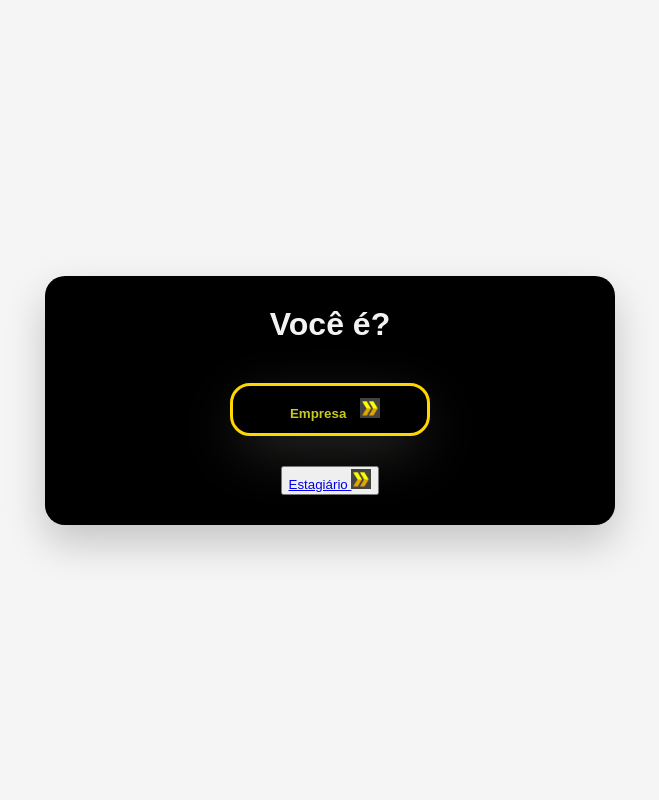
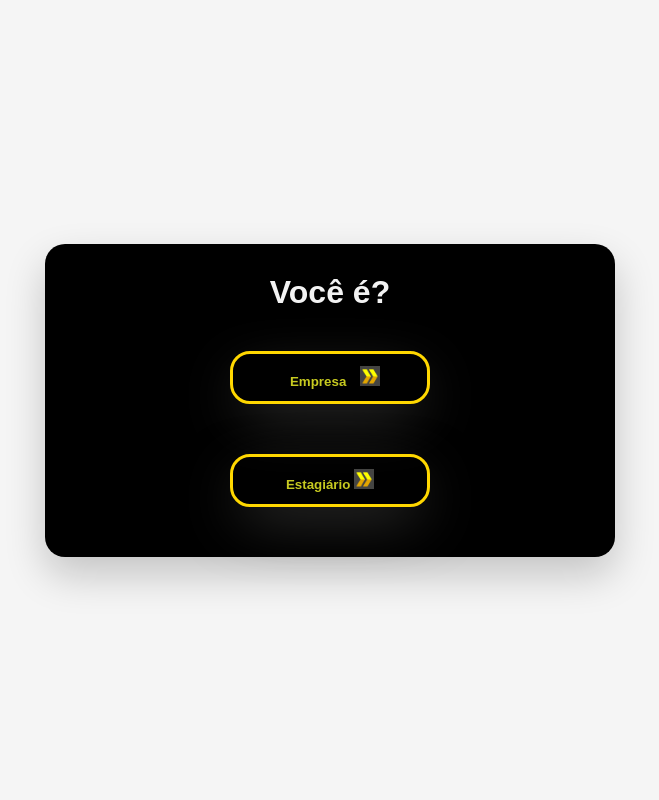
Before and after one commit to Felipe7700/Maqueicous, a Flask app: page /cadastro in a window 1280 px wide. Shown: the whole page, without its empty margins (310-969 px from the left). Run offline with Flask 3, Linux system fonts and the light colour scheme.

Commit message:
Update escolha.html

```diff
--- a/Maqueicous-1f79467f9f41d2d35226ed54b3450638993ca87a/Maqueicous-main/Feh/templates/escolha.html
+++ b/Maqueicous-1f79467f9f41d2d35226ed54b3450638993ca87a/Maqueicous-main/Feh/templates/escolha.html
@@ -1,4 +1,5 @@
-<!DOCTYPE html>
+
+ <!DOCTYPE html>
 <html lang="pt-br">
 <head>
     <meta charset="UTF-8">
@@ -19,7 +20,7 @@
                 </a>
             </button>
             <h1 class="espaco"></h1>
-            <button class="btn-cad_esta">
+            <button class="btn-cad_estag">
                 <a href="/cadastro_esta">Estagiário
                     <a href="#">
                         <img src="/static/seta.png" alt="Seta" height="20" width="20">
```
